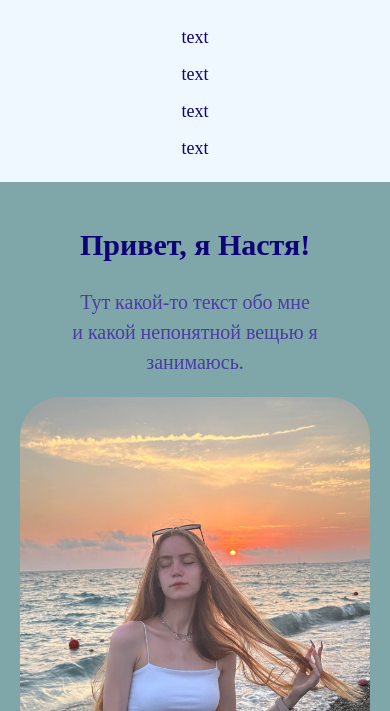
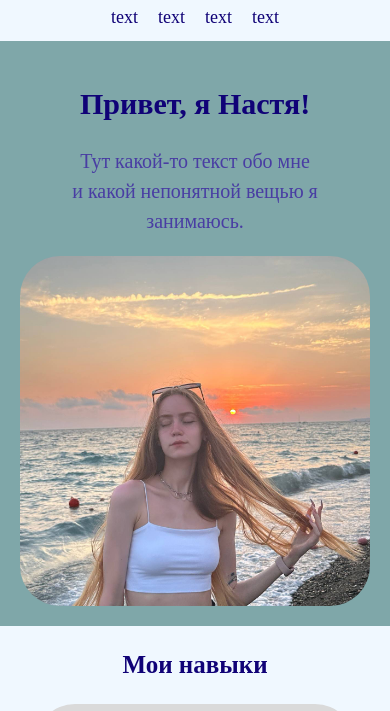
Before and after one commit to aquama666/test-site, a plain HTML site: page index.html in a window 390 px wide. Shown: the part 53-764 px from the top of the page. Drawn offline with Linux system fonts and the light colour scheme.

Commit message:
Изменения меню в адаптиве

```diff
--- a/styles.css
+++ b/styles.css
@@ -32,6 +32,8 @@ a:hover {
 .nav__list {
   display: flex;
   list-style: none;
+  padding: 0;
+  margin: 0;
 }
 
 .nav__list__item {
@@ -220,14 +222,14 @@ input[type="email"] {
   }
 
   .nav__list {
-    flex-direction: column;
-    align-items: center;
-    margin-top: 20px;
+    display: flex;
+    flex-direction: row;
+    justify-content: space-around;
+    width: 100%;
   }
 
   .nav__list__item {
-    margin-left: 0;
-    margin-bottom: 10px;
+    margin: 0 10px;
     font-size: 20px;
   }
 
```
